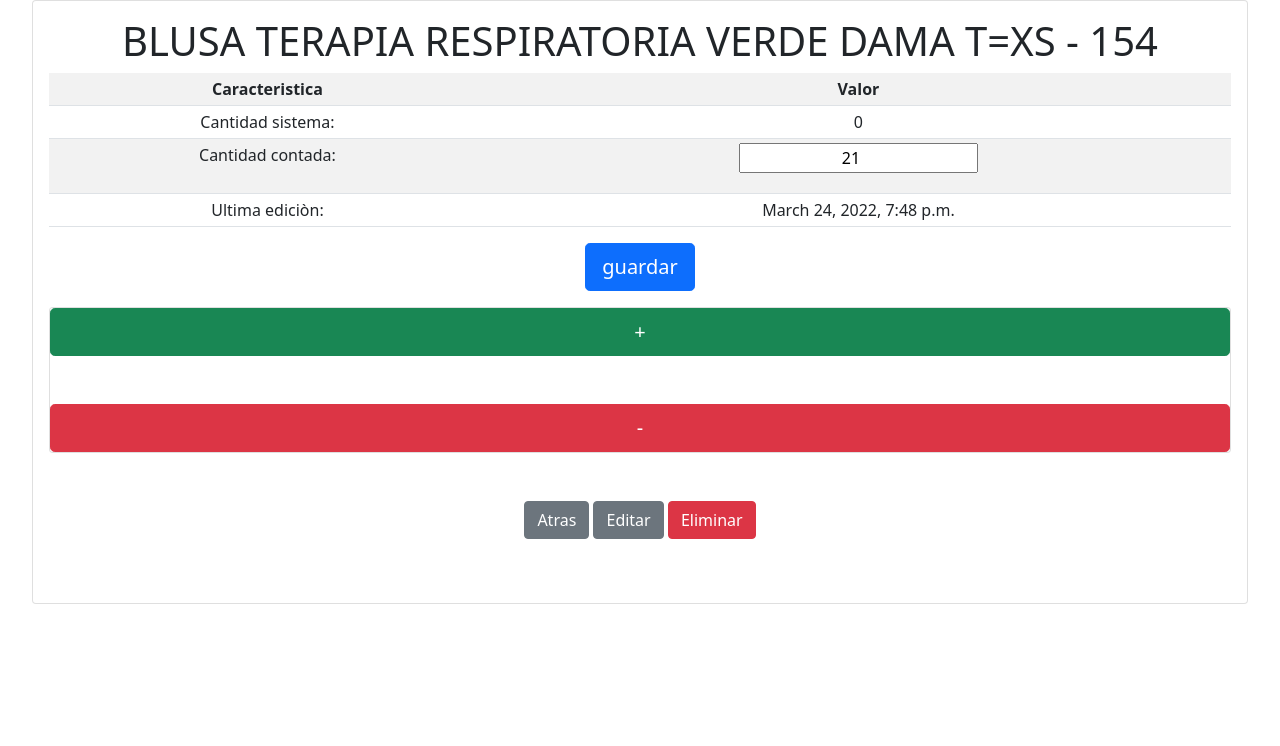
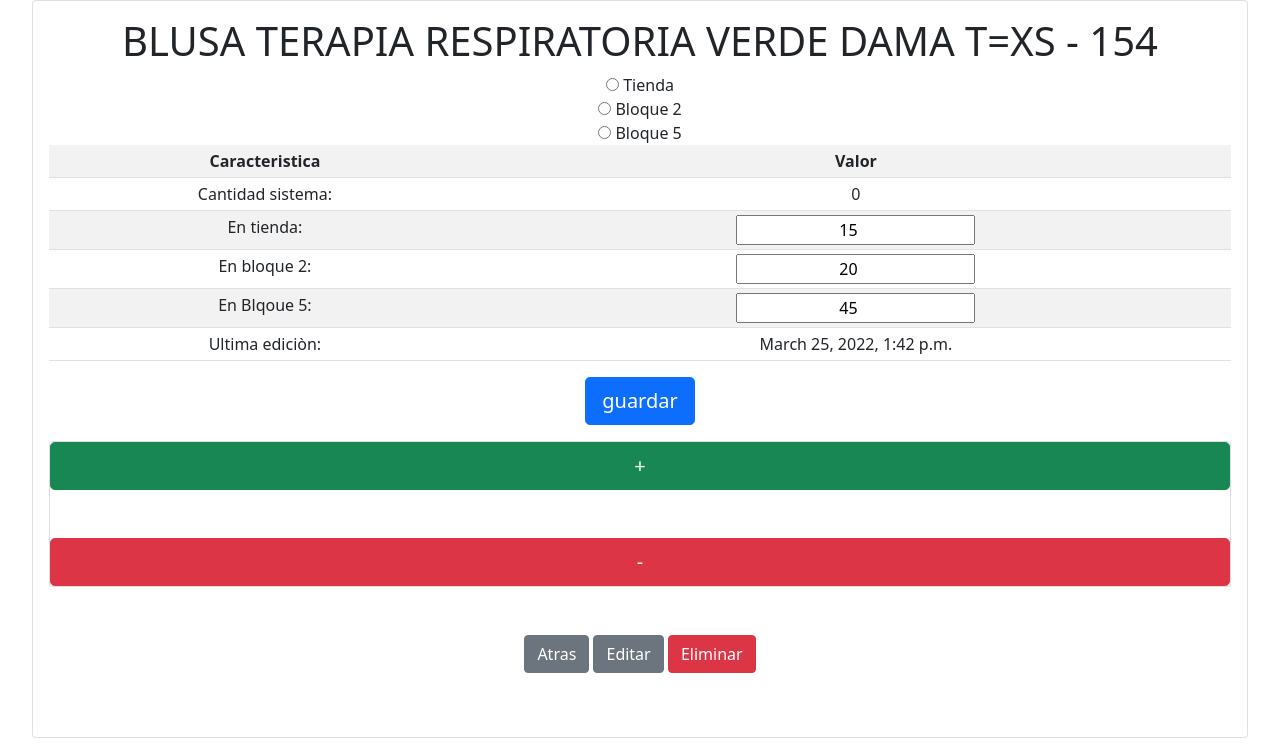
Before and after one commit to adrianvh33/inventario, a Django app: page /productos/1 in a window 1280 px wide. Shown: the part 54-800 px from the top of the page. Run offline with Django 4.2, Linux system fonts and the light colour scheme; a user stored in the database is signed in; data comes from the database, SQL or seed files in the repository.

Commit message:
Se agregan ubicaciones

```diff
--- a/lector/views.py
+++ b/lector/views.py
@@ -12,11 +12,9 @@ def leer(request):
             print(referencia)
             if Producto.objects.filter(referencia=referencia).exists():
                 prod = Producto.objects.get(referencia=referencia)
-                can = prod.cantidadContada +1
-                print(can)
-                prod.cantidadContada = can
+                prod.enTienda = prod.enTienda
                 prod.save()
-            note = 'Cantidad contada de {} - {} es {}'.format(prod.referencia,prod.nombre,prod.cantidadContada)
+            note = 'Cantidad contada de {} - {} es {}'.format(prod.referencia,prod.nombre,prod.enTienda)
             form = LeerForm()
             return render(request,'lector/leer.html', {'form':form, 'note':note})
     else:
--- a/producto/admin.py
+++ b/producto/admin.py
@@ -2,6 +2,6 @@ from django.contrib import admin
 from . import models
 # Register your models here.
 class ProductoAdmin(admin.ModelAdmin):
-    list_display = ('referencia','nombre','cantidadSistema','cantidadContada','precio')
+    list_display = ('referencia','nombre','cantidadSistema','enTienda','enBloque2','enBloque5','precio')
 
 admin.site.register(models.Producto, ProductoAdmin)
--- a/producto/forms.py
+++ b/producto/forms.py
@@ -7,34 +7,47 @@ from .models import Producto
 class ProductosForms(forms.ModelForm):
     class Meta:
         model = Producto
-        fields = ('referencia','nombre', 'precio', 'cantidadSistema','cantidadContada')
+        fields = ('referencia','nombre', 'precio', 'cantidadSistema','enTienda','enBloque2','enBloque5')
         widgets ={
             'referencia': forms.TextInput(attrs={'class':'form-control my-3'}),
             'nombre': forms.TextInput(attrs={'class':'form-control my-3'}),
             'precio': forms.NumberInput(attrs={'class':'form-control my-3'}),
             'cantidadSistema': forms.NumberInput(attrs={'class':'form-control my-3'}),
-            'cantidadContada': forms.NumberInput(attrs={'class':'form-control my-3'}),
+            'enTienda': forms.NumberInput(attrs={'class':'form-control my-3'}),
+            'enBloque2': forms.NumberInput(attrs={'class':'form-control my-3'}),
+            'enBloque5': forms.NumberInput(attrs={'class':'form-control my-3'}),
         }
         labels = {
-            'sexo': 'Tipo'
+            'enTienda': 'Cantidad en tienda',
+            'enBloque2': 'Cantidad en Bloque 2',
+            'enBloque5': 'Cantidad en Bloque 5'
         }
 
     def clean_cantidad(self):
-        cantidad = self.cleaned_data['cantidadContada']
-        if cantidad < 0:
+        enTienda = self.cleaned_data['enTienda']
+        if enTienda < 0:
             raise ValueError('La cantidad debe ser mayor a 0')
-        return cantidad
+        return enTienda
 
 class ImportarForm(forms.Form):
     file = forms.FileField(label='Subir archivo')
 
 class ContadorForm(forms.ModelForm):
+    CHOICES=[('tienda','Tienda'),
+         ('bloque2','Bloque 2'),
+         ('bloque5','Bloque 5') ]
+    radioTienda = forms.ChoiceField(choices=CHOICES, widget=forms.RadioSelect(attrs={'id':'radio', 'class':'','onclick':'EnableDisableTB()'}))
     class Meta:
         model = Producto
-        fields = ( 'cantidadContada',)
+        fields = ( 'enTienda','enBloque2','enBloque5')
+
         widgets ={
-            'cantidadContada': forms.NumberInput(attrs={'class':'text-center', 'id':'counter-display'}),
+            'enTienda': forms.NumberInput(attrs={'class':'text-center', 'id':'counter-display1'}),
+            'enBloque2': forms.NumberInput(attrs={'class':'text-center', 'id':'counter-display2'}),
+            'enBloque5': forms.NumberInput(attrs={'class':'text-center', 'id':'counter-display3'}),
         }
         labels = {
-            'cantidadContada': ''
+            'enTienda': '',
+            'enBloque2': '',
+            'enBloque5': ''
         }
--- a/producto/models.py
+++ b/producto/models.py
@@ -1,6 +1,5 @@
-from pyexpat import model
 from django.db import models
-from django.core.validators import MaxValueValidator, MinValueValidator
+from django.core.validators import MinValueValidator
 
 # Create your models here.
 class Producto(models.Model):
@@ -13,7 +12,21 @@ class Producto(models.Model):
             MinValueValidator(0)
         ]
      )
-    cantidadContada= models.IntegerField(
+    enTienda= models.IntegerField(
+        default=0,
+        validators=[
+            MinValueValidator(0)
+        ]
+     )
+
+    enBloque2= models.IntegerField(
+        default=0,
+        validators=[
+            MinValueValidator(0)
+        ]
+     )
+
+    enBloque5= models.IntegerField(
         default=0,
         validators=[
             MinValueValidator(0)
--- a/producto/templates/productos/producto_detalle.html
+++ b/producto/templates/productos/producto_detalle.html
@@ -3,9 +3,12 @@
     <h1>{{producto.nombre}} - {{producto.referencia}}</h1>
 
     <form method="post"   >{% csrf_token %}
-
+        <div class="mx-auto">
+            {{form.radioTienda}}
+        </div>
     <div class="table-responsive " ></div>
         <table class="table table-striped table-sm ">
+
             <tr>
                 <th >Caracteristica</th>
                 <th>Valor</th>
@@ -15,9 +18,21 @@
                 <td >{{producto.cantidadSistema}}</td>
             </tr>
             <tr>
-                <td>Cantidad contada:</td>
+                <td>En tienda:</td>
                 <td >
-                    {{form.as_p}}
+                    {{form.enTienda}}
+                </td>
+            </tr>
+            <tr>
+                <td>En bloque 2:</td>
+                <td >
+                    {{form.enBloque2}}
+                </td>
+            </tr>
+            <tr>
+                <td>En Blqoue 5:</td>
+                <td >
+                    {{form.enBloque5}}
                 </td>
             </tr>
             <tr>
--- a/producto/views.py
+++ b/producto/views.py
@@ -115,13 +115,19 @@ def reporte(request):
     sheet.cell(row=1,column=1,value='Referencia')
     sheet.cell(row=1,column=2,value="nombre")
     sheet.cell(row=1,column=3,value="Cantidad_Sistema")
-    sheet.cell(row=1,column=4,value="Cantidad_Contada")
+    sheet.cell(row=1,column=4,value="Total")
+    sheet.cell(row=1,column=4,value="En_tienda")
+    sheet.cell(row=1,column=4,value="En_bloque_2")
+    sheet.cell(row=1,column=4,value="En_bloque_5")
     i = 2
     for p in products_list:
         sheet.cell(row=i,column=1,value=p.referencia)
         sheet.cell(row=i,column=2,value=p.nombre)
         sheet.cell(row=i,column=3,value=p.cantidadSistema)
-        sheet.cell(row=i,column=4,value=p.cantidadContada)
+        sheet.cell(row=i,column=4,value=p.enTienda + p.enBlqoue2 +p.enBloque5)
+        sheet.cell(row=i,column=4,value=p.enTienda)
+        sheet.cell(row=i,column=4,value=p.enBlqoue2)
+        sheet.cell(row=i,column=4,value=p.enBloque5)
         i += 1
     wb.save(response)
     return response
--- a/static/js/index.js
+++ b/static/js/index.js
@@ -1,11 +1,37 @@
-let counterDisplayElem = document.querySelector('#counter-display');
+function EnableDisableTB() {
+    let tienda = document.querySelector("#radio_0");
+    let bloque2= document.querySelector("#radio_1");
+    let bloque5= document.querySelector("#radio_2");
     let counterMinusElem = document.querySelector('#minus');
     let counterPlusElem = document.querySelector('#plus');
-let count = counterDisplayElem.value;
+    let count = 0
+    let displayTienda = document.querySelector('#counter-display1');
+    let displayBloque2 = document.querySelector('#counter-display2');
+    let displayBloque5 = document.querySelector('#counter-display3');
+    if(tienda.checked){
+        //displayTienda.disabled=false;
+        display = displayTienda
+        count = display.value;
+    }
 
-updateDisplay();
+    if(bloque2.checked){
+        //displayBloque2.disabled=false;
+        display = displayBloque2
+        count = display.value;
+        //displayTienda.disabled=true;
+        //displayBloque5.disabled=true;
+    }
 
+    if(bloque5.checked){
+        //displayBloque5.disabled=false;
+        display = displayBloque5
+        count = display.value;
+        //displayTienda.disabled=true;
+        //displayBloque2.disabled=true;
+
+    }
     counterPlusElem.addEventListener("click",()=>{
+        console.log('click +')
         count++;
         updateDisplay();
     }) ;
@@ -21,5 +47,8 @@ counterMinusElem.addEventListener("click",()=>{
     });
 
     function updateDisplay(){
-    counterDisplayElem.value = count;
+        display.value = count;
     };
+
+    updateDisplay();
+}
```
Also changed, not shown: producto/templates/productos/productos_list.html (+6 -2 lines), db.sqlite3, producto/migrations/0007_rename_cantidadcontada_producto_enbloque2_and_more.py (added). Lines whose indentation alone changed are shown as unchanged.
